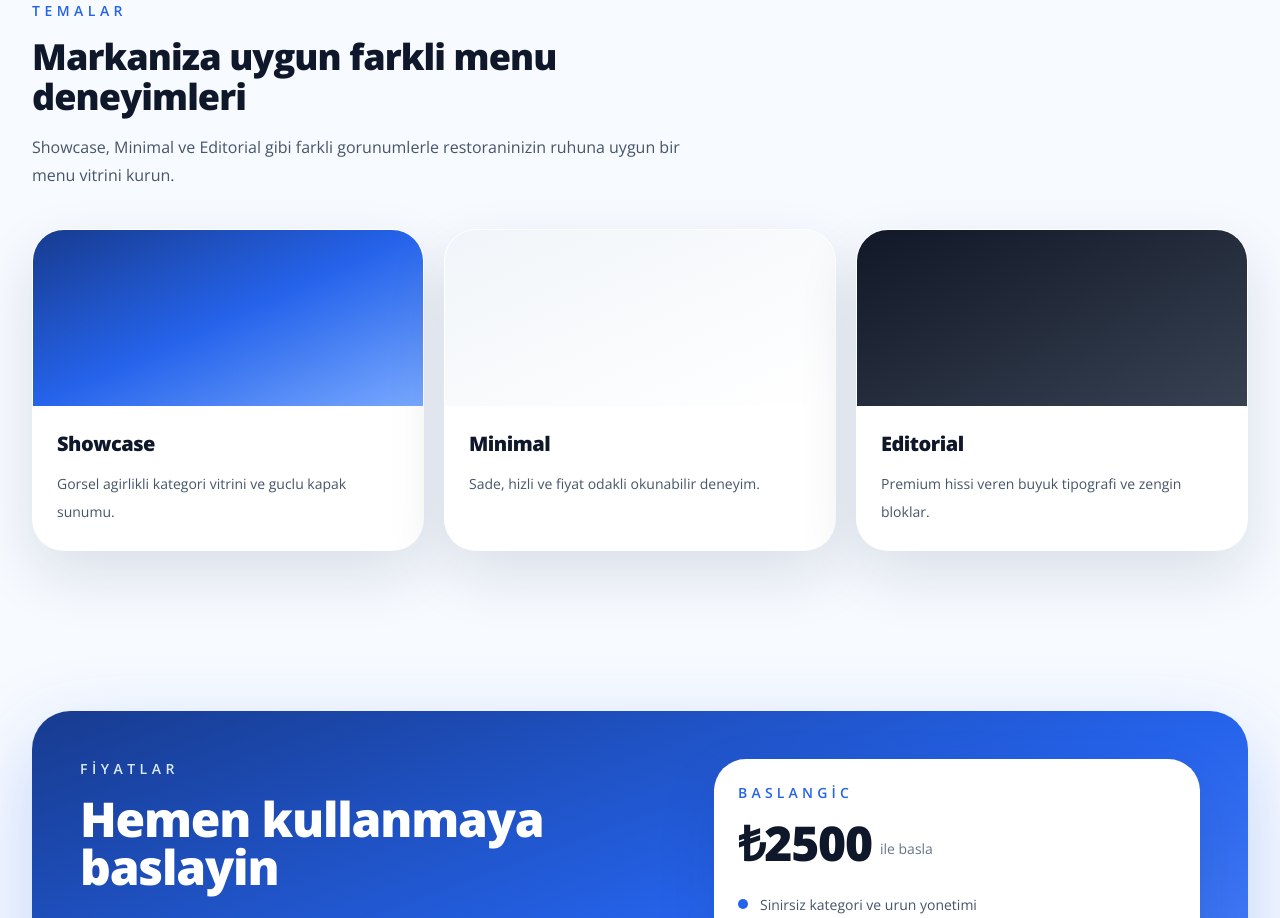
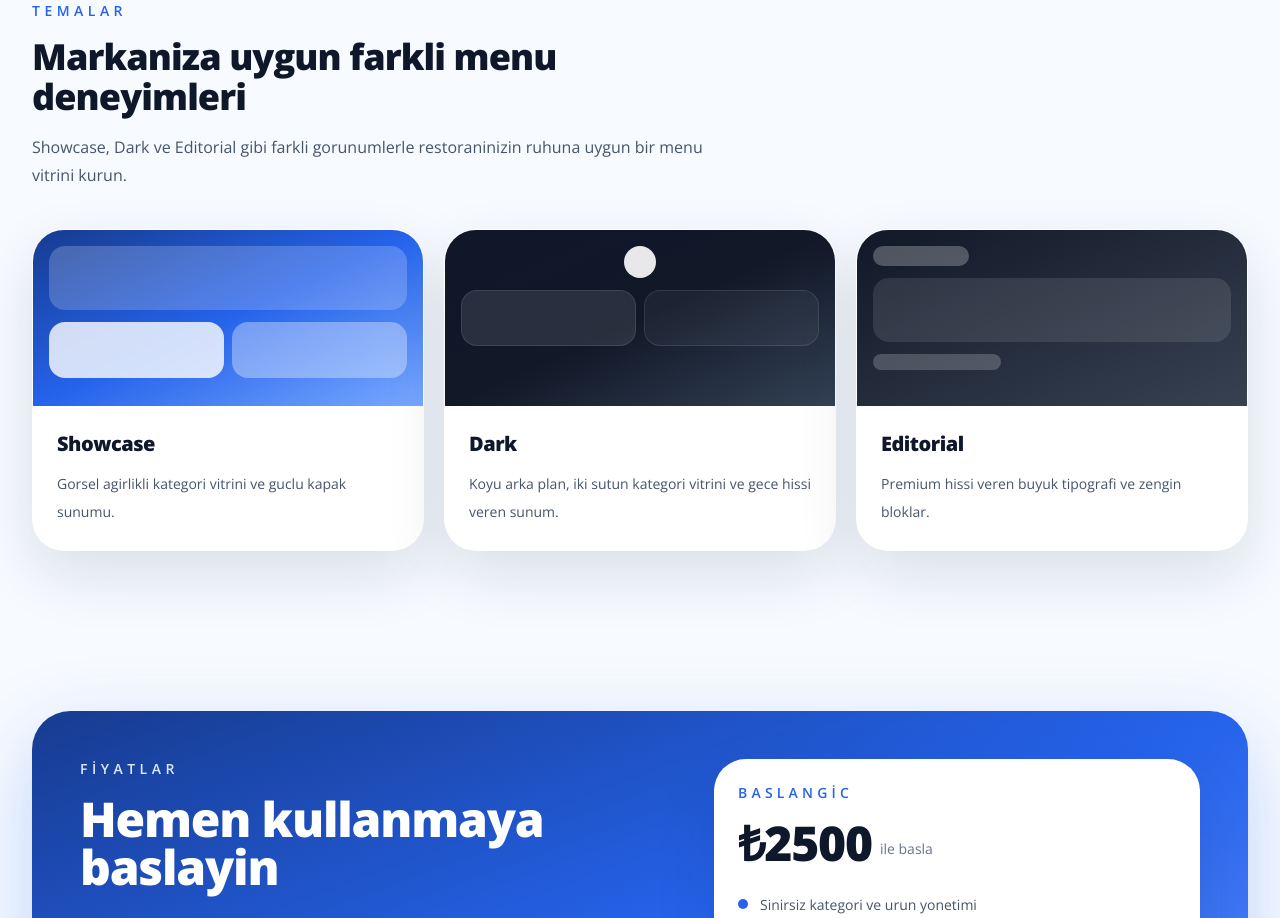
Before and after one commit to slh38/qrmenu, a React (Vite) app in the folder frontend/: page / in a window 1280 px wide. Shown: the part 2260-3178 px from the top of the page. Built offline with nearby package versions, Linux system fonts and the light colour scheme; no server answers.

Commit message:
Refresh landing theme previews

```diff
--- a/frontend/src/pages/Landing.jsx
+++ b/frontend/src/pages/Landing.jsx
@@ -35,6 +35,49 @@ const pricing = [
   "Sinirsiz kategori ve urun yonetimi",
   "QR kod olusturma ve public menu yayini",
   "Tema secimi, logo, kapak ve sosyal medya destegi",
+];
+
+const themeCards = [
+  {
+    title: "Showcase",
+    text: "Gorsel agirlikli kategori vitrini ve guclu kapak sunumu.",
+    previewClass: "bg-gradient-to-br from-[#173b8f] via-[#2563eb] to-[#78a9ff]",
+    preview: (
+      <div className="space-y-3 p-4">
+        <div className="h-16 rounded-2xl bg-white/20" />
+        <div className="grid grid-cols-2 gap-2">
+          <div className="h-14 rounded-2xl bg-white/80" />
+          <div className="h-14 rounded-2xl bg-white/35" />
+        </div>
+      </div>
+    ),
+  },
+  {
+    title: "Dark",
+    text: "Koyu arka plan, iki sutun kategori vitrini ve gece hissi veren sunum.",
+    previewClass: "bg-gradient-to-br from-[#0f172a] via-[#111827] to-[#334155]",
+    preview: (
+      <div className="space-y-3 p-4">
+        <div className="mx-auto h-8 w-8 rounded-full bg-white/90" />
+        <div className="grid grid-cols-2 gap-2">
+          <div className="h-14 rounded-2xl border border-white/10 bg-white/10" />
+          <div className="h-14 rounded-2xl border border-white/10 bg-white/5" />
+        </div>
+      </div>
+    ),
+  },
+  {
+    title: "Editorial",
+    text: "Premium hissi veren buyuk tipografi ve zengin bloklar.",
+    previewClass: "bg-gradient-to-br from-[#111827] to-[#374151]",
+    preview: (
+      <div className="space-y-3 p-4">
+        <div className="h-5 w-24 rounded-full bg-white/25" />
+        <div className="h-16 rounded-2xl bg-white/10" />
+        <div className="h-4 w-32 rounded-full bg-white/20" />
+      </div>
+    ),
+  },
 ];
 
 function SectionTitle({ eyebrow, title, text }) {
@@ -262,28 +305,16 @@ export default function Landing() {
           <SectionTitle
             eyebrow="Temalar"
             title="Markaniza uygun farkli menu deneyimleri"
-            text="Showcase, Minimal ve Editorial gibi farkli gorunumlerle restoraninizin ruhuna uygun bir menu vitrini kurun."
+            text="Showcase, Dark ve Editorial gibi farkli gorunumlerle restoraninizin ruhuna uygun bir menu vitrini kurun."
           />
 
           <div className="mt-10 grid gap-5 lg:grid-cols-3">
-            {[
-              ["Showcase", "Gorsel agirlikli kategori vitrini ve guclu kapak sunumu."],
-              ["Minimal", "Sade, hizli ve fiyat odakli okunabilir deneyim."],
-              ["Editorial", "Premium hissi veren buyuk tipografi ve zengin bloklar."],
-            ].map(([title, text], index) => (
-              <div key={title} className="overflow-hidden rounded-[2rem] border border-white/70 bg-white shadow-soft">
-                <div
-                  className={`h-44 ${
-                    index === 0
-                      ? "bg-gradient-to-br from-[#173b8f] via-[#2563eb] to-[#78a9ff]"
-                      : index === 1
-                        ? "bg-gradient-to-br from-slate-100 to-white"
-                        : "bg-gradient-to-br from-[#111827] to-[#374151]"
-                  }`}
-                />
+            {themeCards.map((card) => (
+              <div key={card.title} className="overflow-hidden rounded-[2rem] border border-white/70 bg-white shadow-soft">
+                <div className={`h-44 ${card.previewClass}`}>{card.preview}</div>
                 <div className="p-6">
-                  <h3 className="text-xl font-extrabold tracking-tight text-slate-900">{title}</h3>
-                  <p className="mt-3 text-sm leading-7 text-slate-600">{text}</p>
+                  <h3 className="text-xl font-extrabold tracking-tight text-slate-900">{card.title}</h3>
+                  <p className="mt-3 text-sm leading-7 text-slate-600">{card.text}</p>
                 </div>
               </div>
             ))}
```
